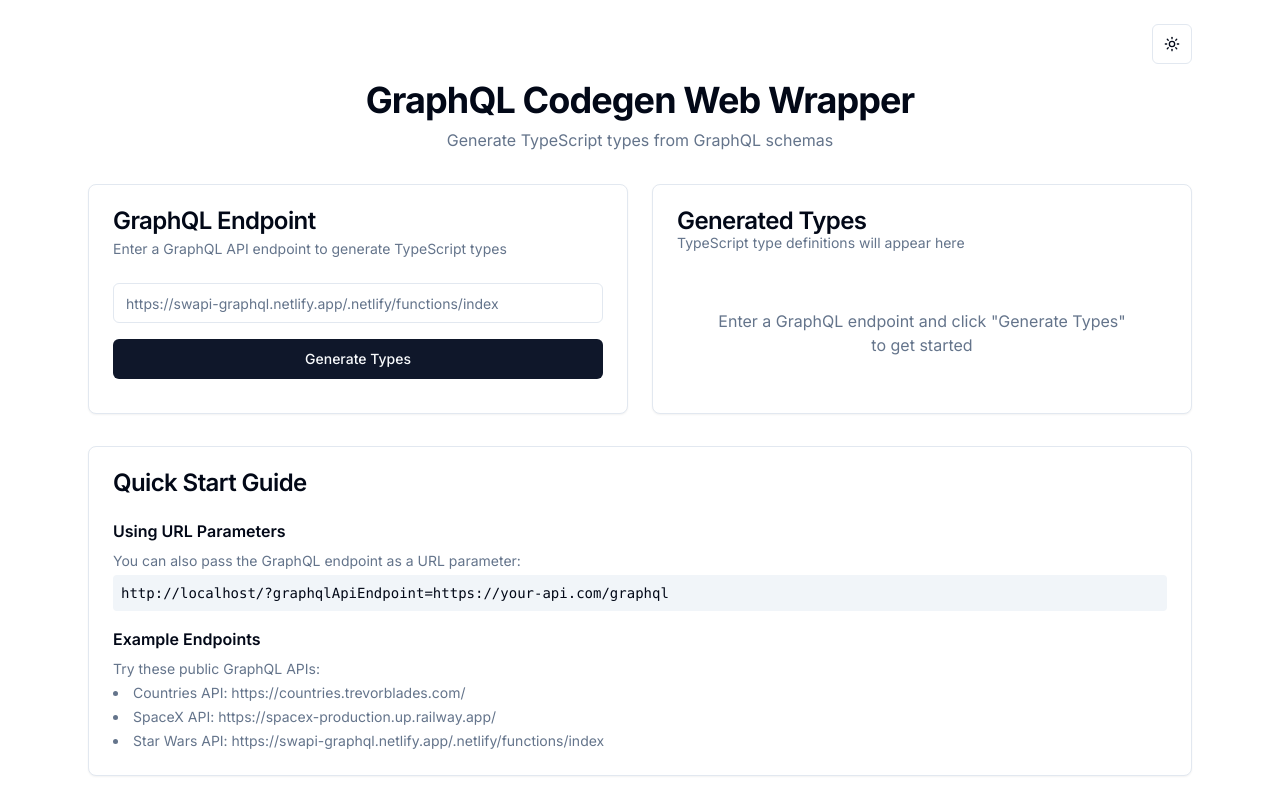
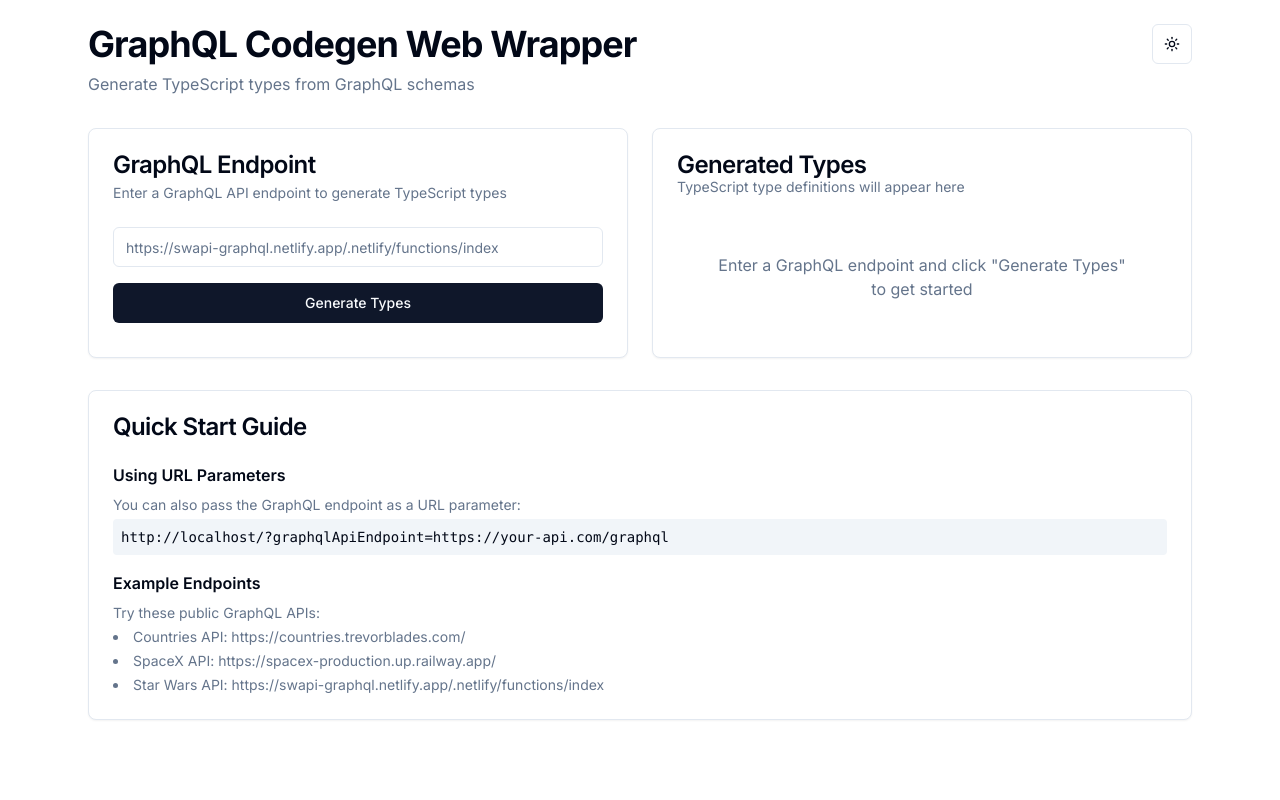
Before and after one commit to Dendekky/dendekky-graphql-codegen, a Next.js app: page / in a window 1280 px wide. Built offline with nearby package versions, Linux system fonts and the light colour scheme.

Commit message:
refactor: adjust layout and improve heading structure in GraphQLCodegenContent component

```diff
--- a/app/page.tsx
+++ b/app/page.tsx
@@ -72,18 +72,15 @@ function GraphQLCodegenContent() {
   return (
     <div className="container mx-auto p-6 max-w-6xl">
       <div className="mb-8">
-        <div className="flex items-center justify-between mb-4">
-          <div></div>
+        <div className="flex items-center justify-between mb-2">
+          <h1 className="text-4xl font-bold tracking-tight">
+            GraphQL Codegen Web Wrapper
+          </h1>
           <ModeToggle />
         </div>
-        <div className="text-center">
-          <h1 className="text-4xl font-bold tracking-tight mb-2">
-            GraphQL Codegen Web Wrapper
-          </h1>
-          <p className="text-muted-foreground">
-            Generate TypeScript types from GraphQL schemas
-          </p>
-        </div>
+        <p className="text-muted-foreground">
+          Generate TypeScript types from GraphQL schemas
+        </p>
       </div>
 
       <div className="grid grid-cols-1 lg:grid-cols-2 gap-6">
```
